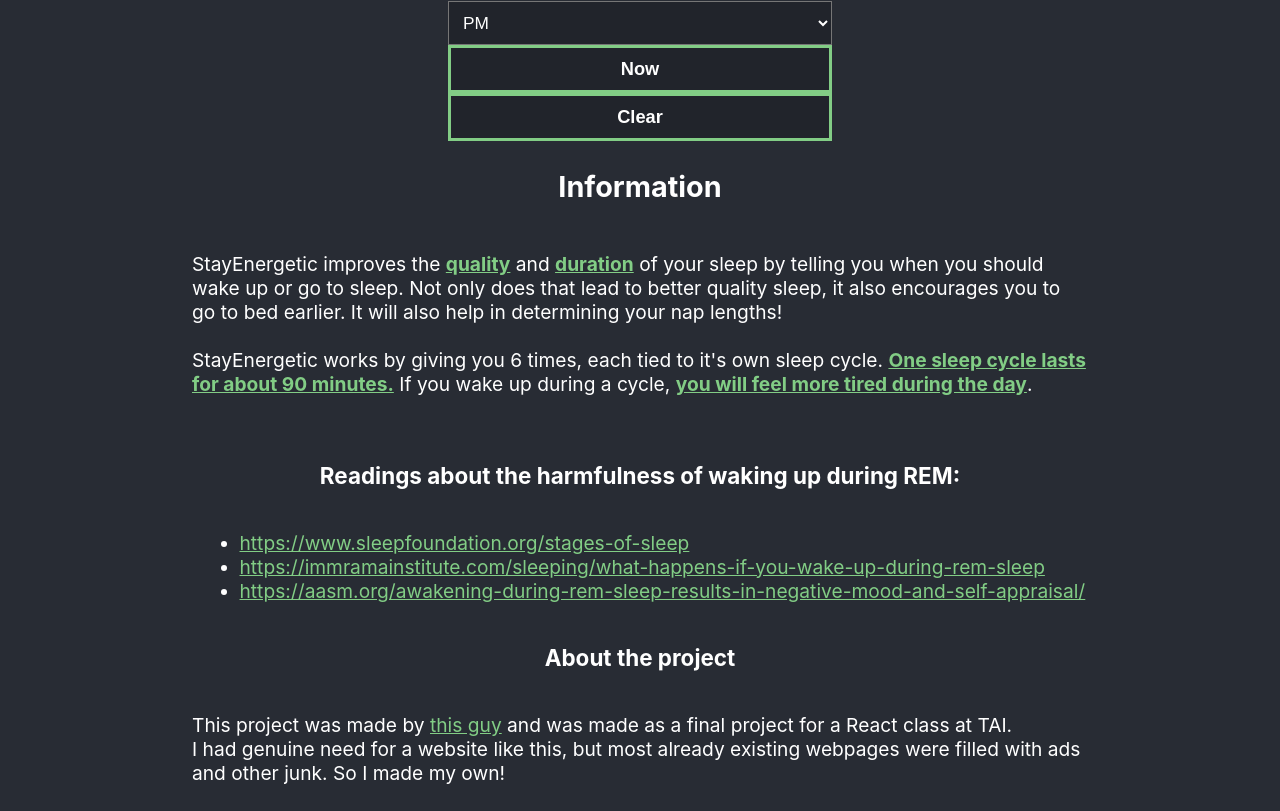
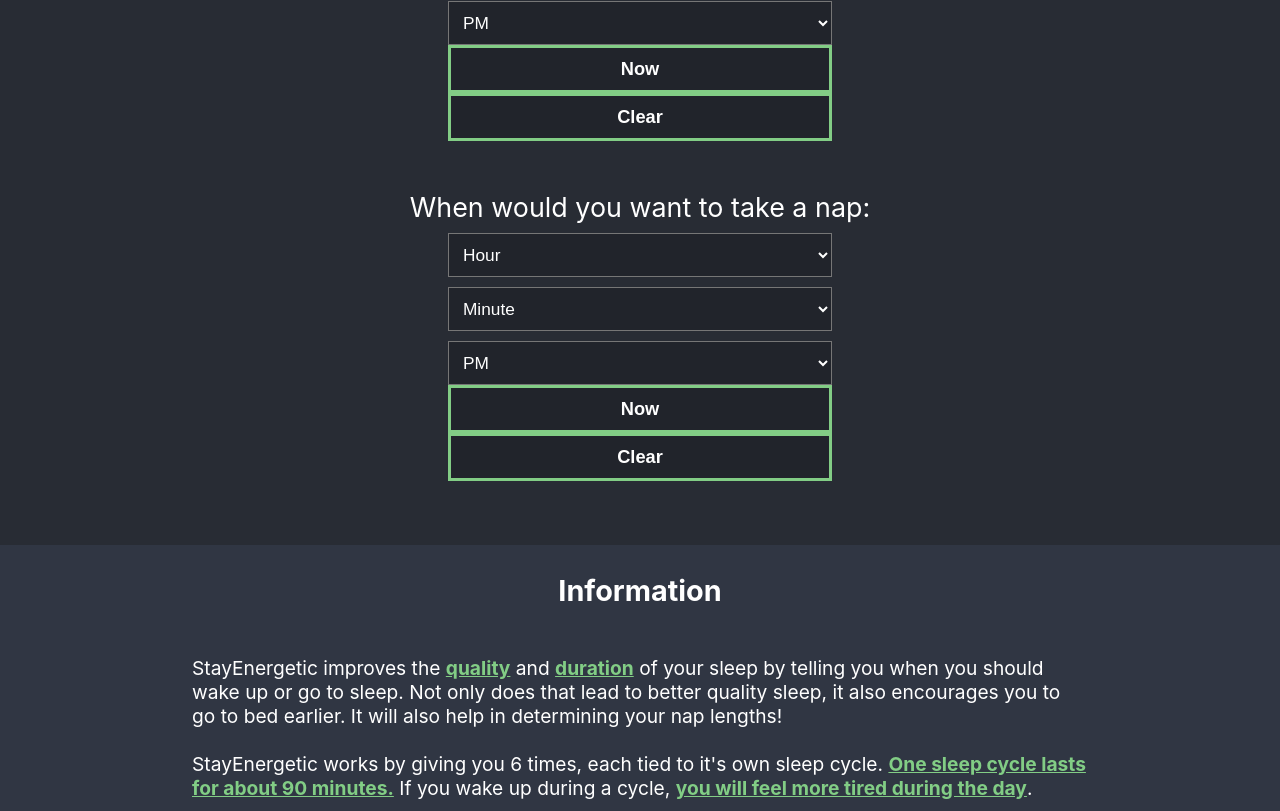
Before and after one commit to Finnbyte/StayEnergetic, a React (Create React App) app: page / in a window 1280 px wide. Shown: the part 763-1574 px from the top of the page. Built offline with nearby package versions, Linux system fonts and the light colour scheme.

Commit message:
Add beautifying

```diff
--- a/src/css/ModesAndInfo.css
+++ b/src/css/ModesAndInfo.css
@@ -5,6 +5,7 @@
 .modeBlock {
     display: flex;
     justify-content: center;
+    margin: 0 15vw 5vw 15vw;
     gap: 50px;
     flex-direction: row;
     flex-wrap: wrap;
@@ -43,7 +44,7 @@
 }
 
 .infoBox {
-/*     background-color: #303643; */
+    background: #303643;
     display: flex;
     padding: 0 15vw 0 15vw;
     flex-direction: column;
```
